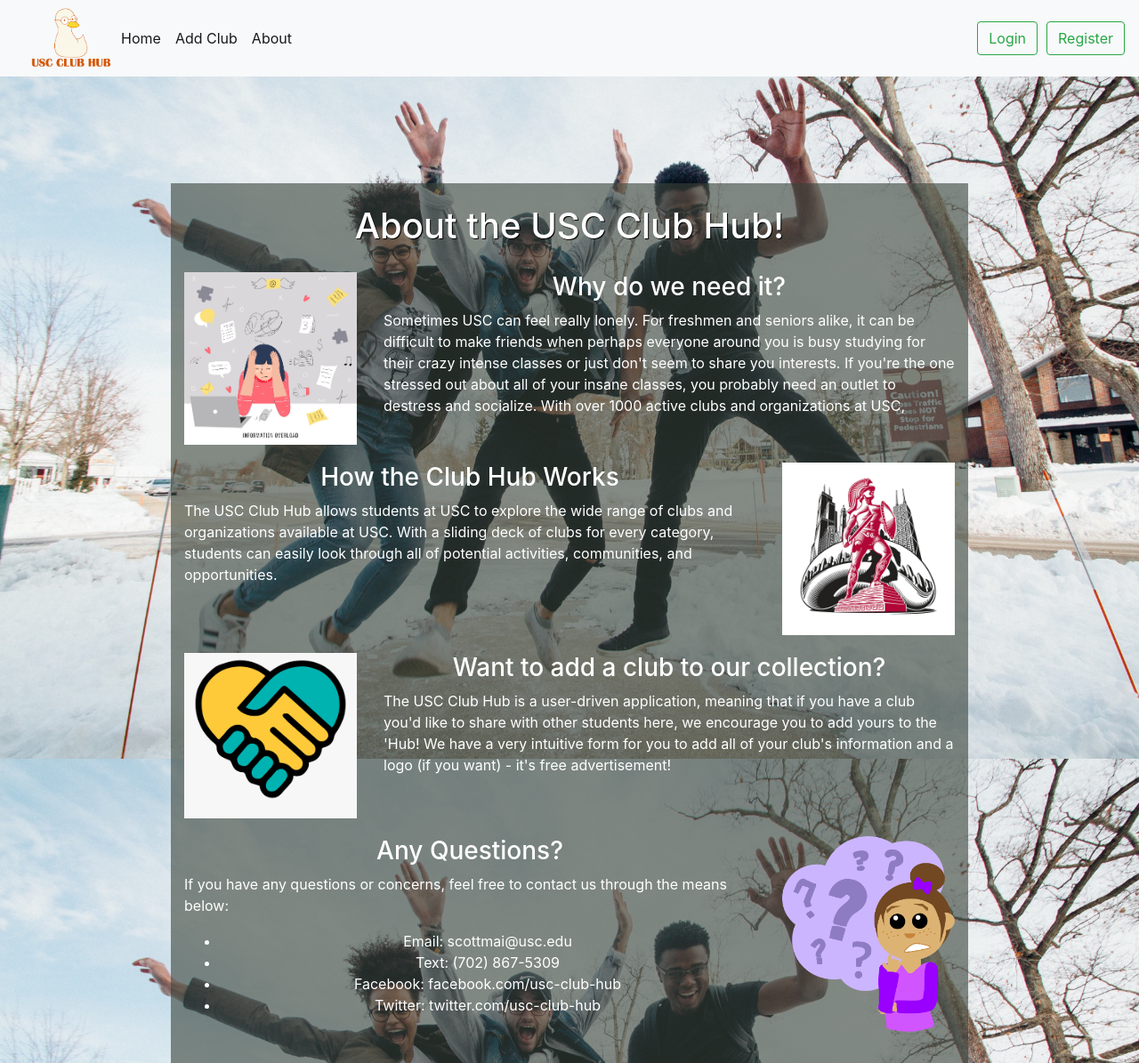
After one commit to lms702/usc-club-hub, a PHP site: page /about.php in a window 1280 px wide. The commit adds this page. Shown: the whole page at 89% size. Run offline with PHP 8.4, Linux system fonts and the light colour scheme.

Commit message:
Final Project Summary added!

```diff
--- /dev/null
+++ b/about.php
@@ -0,0 +1,110 @@
+<?php
+if(isset($_GET['username'])){
+    $username = $_GET['username'];
+}
+else {
+    $username = "";
+}
+$error_msg = "";
+if(isset($_GET['error'])){
+    $error = $_GET['error'];
+    if($error == "no_users"){
+        $error_msg = "No user of this name exists!";
+    }
+    else if($error == 'wrong_password'){
+        $error_msg = "Incorrect password!";
+    }
+}
+?>
+<!DOCTYPE html>
+<html lang="en">
+<head>
+    <meta charset="UTF-8">
+    <meta name="viewport" content="width=device-width, initial-scale=1">
+    <title>
+        Log in!
+    </title>
+    <link rel="stylesheet" type="text/css" href="css/style.css">
+    <link rel="stylesheet" type="text/css" href="css/about.css">
+    <link rel="stylesheet" href="https://maxcdn.bootstrapcdn.com/bootstrap/4.0.0/css/bootstrap.min.css">
+    <script src="js/jquery-3.4.1.js" type="text/javascript"></script>
+</head>
+<style>
+    body, html{
+        background-image: url("resources/eth.jpeg");
+    }
+</style>
+<body>
+<?php require "nav.php";?>
+<div class="row" id="spacer">
+</div>
+<div class="container" id="index-container">
+    <br>
+    <div class="row">
+        <div class="col">
+            <h1>About the USC Club Hub!</h1>
+        </div>
+    </div>
+    <div style="height: 10%;"></div>
+    <div class="row">
+        <div class="col col-12 col-md-3">
+            <img src="resources/stress.jpg">
+        </div>
+        <div class="col col-12 col-md-9">
+            <h3>Why do we need it?</h3>
+            <p>Sometimes USC can feel really lonely. For freshmen and seniors alike, it can be difficult to make friends
+                when perhaps everyone around you is busy studying for their crazy intense classes or just don't seem to
+                 share you interests. If you're the one stressed out about all of your insane classes, you probably need
+                an outlet to destress and socialize. With over 1000 active clubs and organizations at USC,
+            </p>
+        </div>
+    </div>
+    <div class="row">
+        <div class="col col-12 col-md-9">
+            <h3>How the Club Hub Works</h3>
+            <p>
+                The USC Club Hub allows students at USC to explore the wide range of clubs and organizations available
+                at USC. With a sliding deck of clubs for every category, students can easily look through all of potential
+                activities, communities, and opportunities.
+            </p>
+        </div>
+        <div class="col col-12 col-md-3">
+            <img src="resources/tommy.jpg">
+        </div>
+    </div>
+    <div class="row">
+        <div class="col col-12 col-md-3">
+            <img src="resources/hands.png">
+        </div>
+        <div class="col col-12 col-md-9">
+            <h3>Want to add a club to our collection?</h3>
+            <p>
+                The USC Club Hub is a user-driven application, meaning that if you have a club you'd like to share with
+                other students here, we encourage you to add yours to the 'Hub! We have a very intuitive form for you to
+                add all of your club's information and a logo (if you want) - it's free advertisement!
+            </p>
+        </div>
+    </div>
+    <div class="row">
+        <div class="col col-12 col-md-9">
+            <h3>Any Questions?</h3>
+            <p>
+                <span>If you have any questions or concerns, feel free to contact us through the means below:</span>
+                <ul>
+                    <li>Email: scottmai@usc.edu</li>
+                    <li>Text: (702) 867-5309</li>
+                    <li>Facebook: <a style="color: white" href="#">facebook.com/usc-club-hub</a></li>
+                    <li>Twitter: <a style="color: white" href="#">twitter.com/usc-club-hub</a></li>
+                </ul>
+            </p>
+        </div>
+        <div class="col col-12 col-md-3">
+            <img src="resources/question.png">
+        </div>
+    </div>
+</div>
+<script src="https://cdnjs.cloudflare.com/ajax/libs/popper.js/1.14.7/umd/popper.min.js" integrity="sha384-UO2eT0CpHqdSJQ6hJty5KVphtPhzWj9WO1clHTMGa3JDZwrnQq4sF86dIHNDz0W1" crossorigin="anonymous"></script>
+<script src="https://stackpath.bootstrapcdn.com/bootstrap/4.3.1/js/bootstrap.min.js" integrity="sha384-JjSmVgyd0p3pXB1rRibZUAYoIIy6OrQ6VrjIEaFf/nJGzIxFDsf4x0xIM+B07jRM" crossorigin="anonymous"></script>
+<script src="js/login-script.js" type="text/javascript"></script>
+</body>
+</html>
--- /dev/null
+++ b/css/about.css
@@ -0,0 +1,9 @@
+img{
+    width: 100%
+}
+p{
+    text-align: left;
+}
+.row {
+    margin-bottom: 20px;
+}
--- a/css/home.css
+++ b/css/home.css
@@ -18,10 +18,10 @@
     background-color: rgba(20, 19, 157, 0);
 }
 #add{
-    background-color: yellow;
+    background-color: rgb(248,249,250);
 }
 #add:hover{
-    background-color: #fffc00f0;
+    background: none;
 }
 button, input{
     border-radius: 6px;
--- a/home.php
+++ b/home.php
@@ -15,7 +15,7 @@
     <div class="center">
         <a href="add_club.php">
 <!--            <label for="add" class="col col-2 control-label">Have a club to add?</label>-->
-            <button type="button" id="add" class="btn btn-warning">Add your club here!</button>
+            <button type="button" id="add" class="btn btn-outline-success my-2 my-sm-0">Add your club here!</button>
         </a>
     </div>
 </div>
--- a/nav.php
+++ b/nav.php
@@ -15,7 +15,7 @@
     $midbtnlink = 'add_club.php';
     ?><script>var loggedIn = true;</script><?php
 }?>
-<nav class="navbar navbar-expand navbar-light bg-light" style="background-color: #4cdfff;">
+<nav class="navbar navbar-expand navbar-light bg-light" >
     <a class="navbar-brand" href="#">
         <a href="home.php">
             <img src="resources/duckhub.png" style="height: 70px; width: auto;">
@@ -24,10 +24,16 @@
     <div class="collapse navbar-collapse" id="navbarSupportedContent">
         <ul class="navbar-nav mr-auto">
             <li class="nav-item active">
+                <a class="nav-link" href="home.php">Home</a>
+            </li>
+            <li class="nav-item active">
                 <a class="nav-link" href="add_club.php">Add Club</a>
             </li>
+            <li class="nav-item active">
+                <a class="nav-link" href="about.php">About</a>
+            </li>
         </ul>
-        <a href="<?php echo $btn1link ?>">
+        <a href="<?php echo $btn1link ?>" style="margin-right: 10px">
             <button class="btn btn-outline-success my-2 my-sm-0" type="submit"><?php echo $btn1tag ?></button>
         </a>
         <a href="<?php echo $btn2link ?>">
```
Also changed, not shown: resources/eth.jpeg (added), resources/hands.png (added), resources/question.png (added), resources/stress.jpg (added), resources/tommy.jpg (added).
